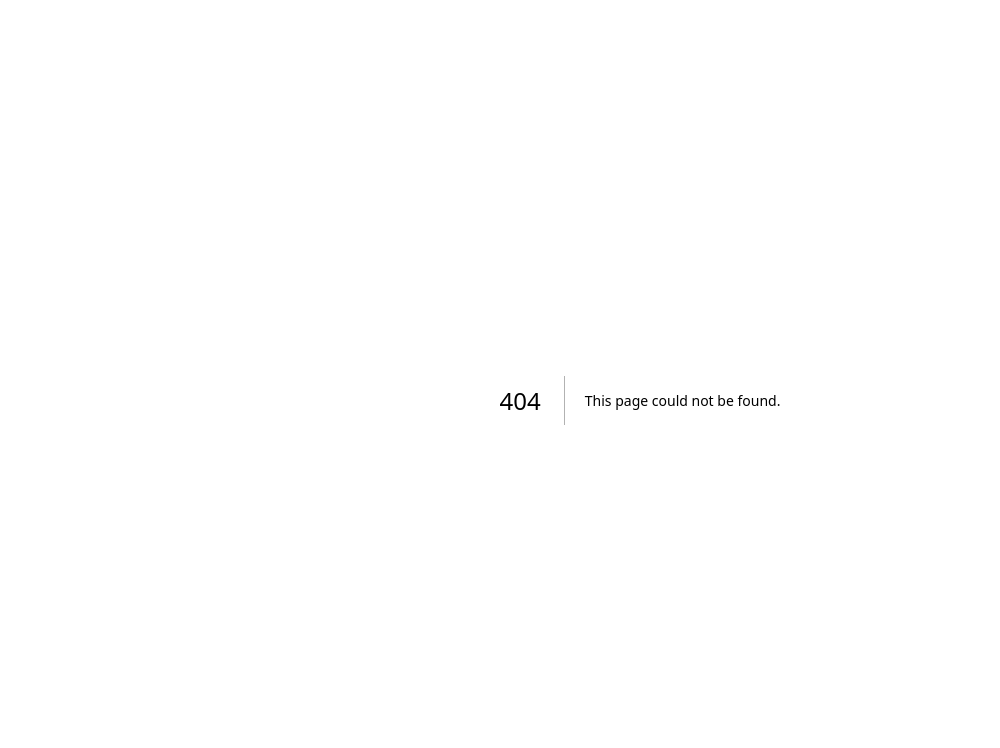
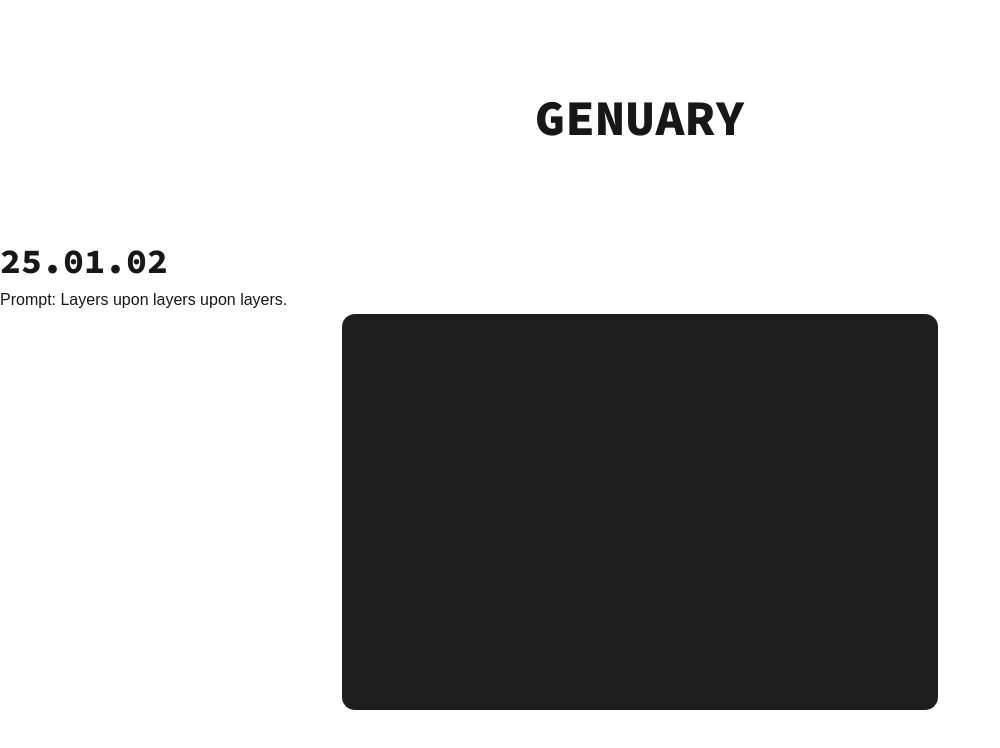
Before and after one commit to theaaron/genuary-25, a Next.js app: page /02 in a window 1280 px wide. Before the commit this address had no page. Shown: the top 748 px of the page, without its empty margins (0-1000 px from the left). Built offline with nearby package versions, Linux system fonts and the light colour scheme.

Commit message:
set up for next day.
Signed-off-by: aaron <aaron.a@me.com>

```diff
--- /dev/null
+++ b/src/app/02/ClientP5Wrapper.tsx
@@ -0,0 +1,9 @@
+'use client'
+
+import dynamic from 'next/dynamic'
+
+const Sketch01 = dynamic(() => import('./Sketch02'), { ssr: false })
+
+export default function ClientP5Wrapper() {
+  return <Sketch01 />
+}
--- /dev/null
+++ b/src/app/02/Sketch02.tsx
@@ -0,0 +1,34 @@
+'use client'
+
+import { useEffect, useRef } from 'react'
+import p5 from 'p5'
+
+export default function Sketch02() {
+  const containerRef = useRef<HTMLDivElement>(null)
+
+  useEffect(() => {
+    if (typeof window === 'undefined') return
+    const sketch = (p: p5) => {
+
+      p.setup = () => {
+        const canvas = p.createCanvas(600, 400)
+        canvas.parent(containerRef.current!)
+      }
+
+      p.draw = () => {
+        p.background(30);
+
+      }
+
+
+
+
+
+    }
+
+    const p5Instance = new p5(sketch)
+    return () => p5Instance.remove()
+  }, [])
+
+  return <div ref={containerRef}></div>
+}
--- /dev/null
+++ b/src/app/02/page.tsx
@@ -0,0 +1,19 @@
+import Link from 'next/link';
+import ClientP5Wrapper from './ClientP5Wrapper'
+import '@/app/globals.css';
+
+export default function Page() {
+  return (
+    <div>
+      <div className="title-area">
+        <Link href="/" >
+          <h1 className='main-title' >GENUARY</h1>
+        </Link>
+        <h2 className='date-title'>25.01.02</h2>
+        <h4 className='prompt-desc'>Prompt: Layers upon layers upon layers.</h4>
+      </div>
+
+      <ClientP5Wrapper />
+    </div>
+  )
+}
```
